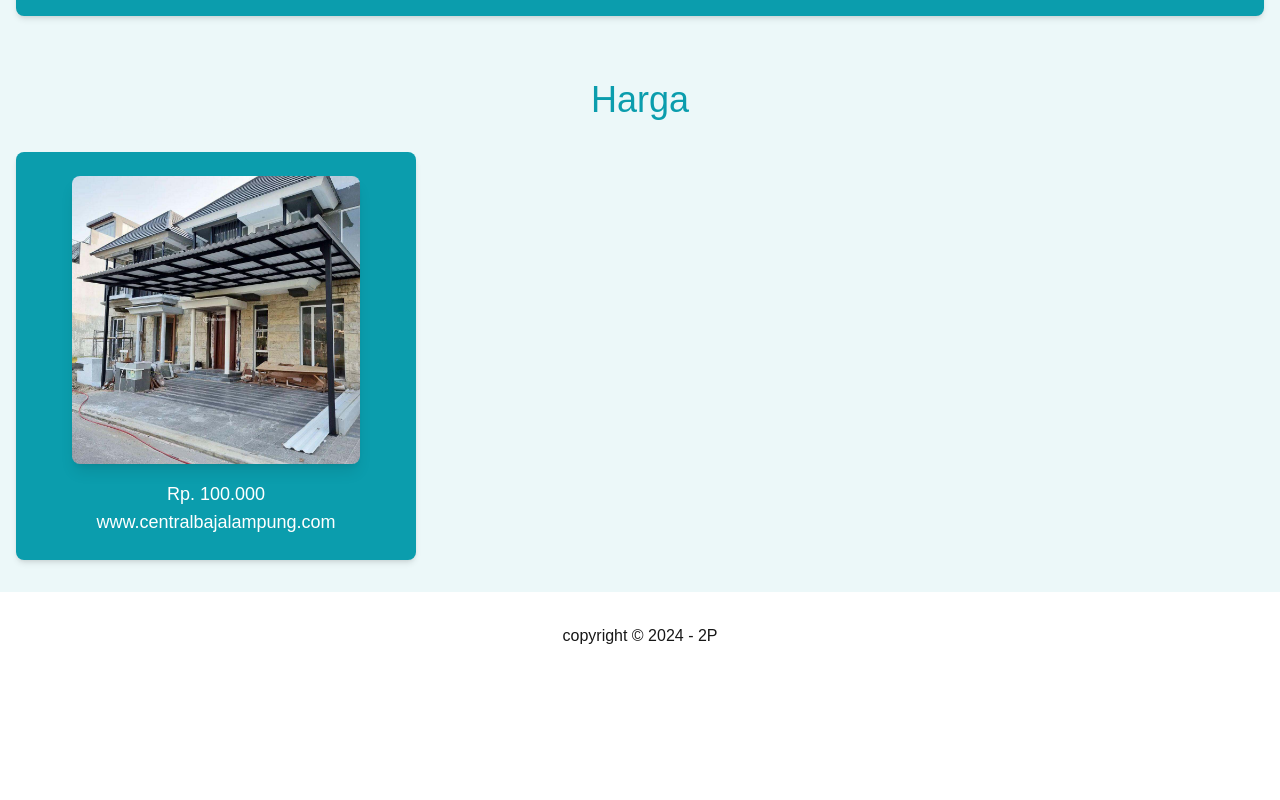
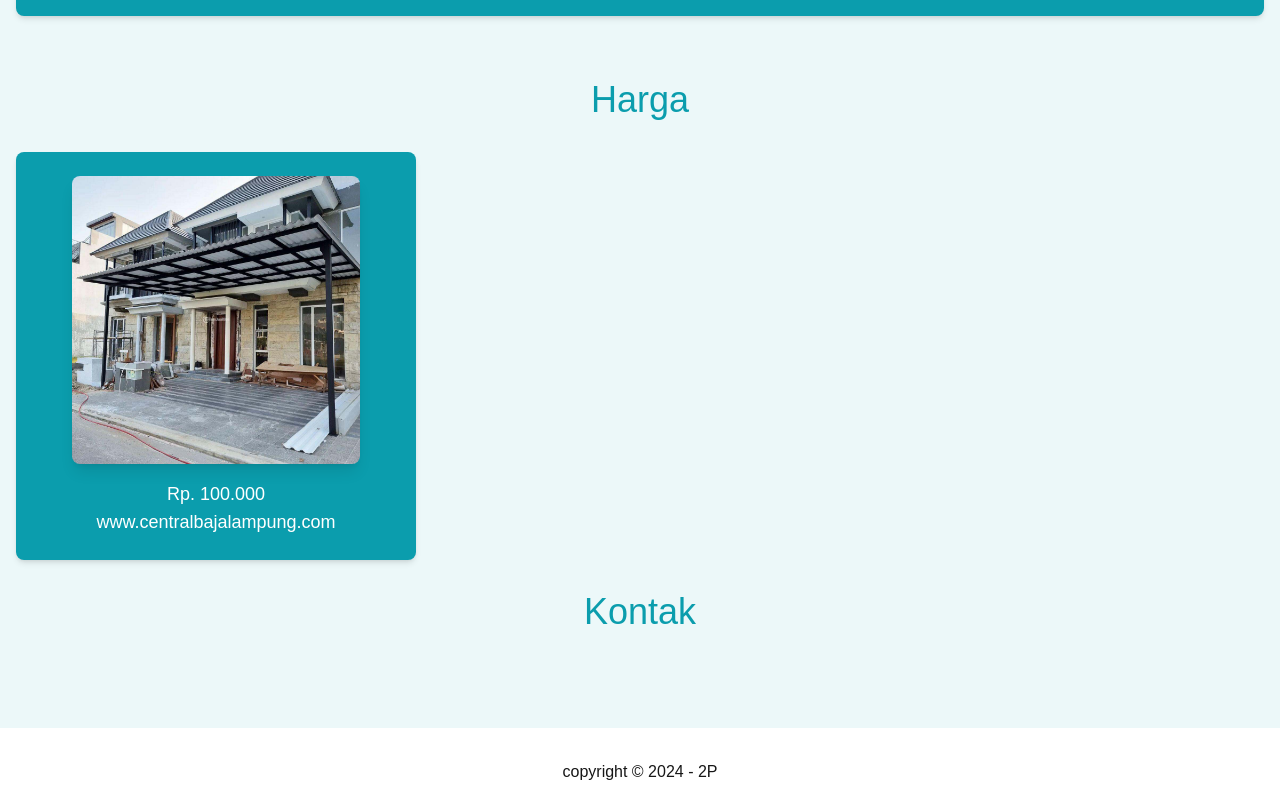
Before and after one commit to adchandra/2P, a Next.js app: page / in a window 1280 px wide. Shown: the part 1322-2122 px from the top of the page. Before the commit the page ends 1986 px from the top, so only its background shows below. Built offline with nearby package versions, Linux system fonts and the light colour scheme.

Commit message:
MSeptap:Menambahkan navbar kontak

```diff
--- a/app/page.tsx
+++ b/app/page.tsx
@@ -123,6 +123,17 @@ export default function Home() {
                         </div>
                     </div>
 
+            {/* Kontak */}
+            <section id="kontak" className="py-8 bg-[#ECF8F9]">
+                <div className="container mx-auto px-4">
+                    {/* Judul Kontak */}
+                    <div className="text-center mb-8">
+                        <h2 className="text-4xl font-medium text-primary">Kontak</h2>
+                    </div>
+                </div>
+            </section>
+
+
                 </div>
             </section>
 
```
